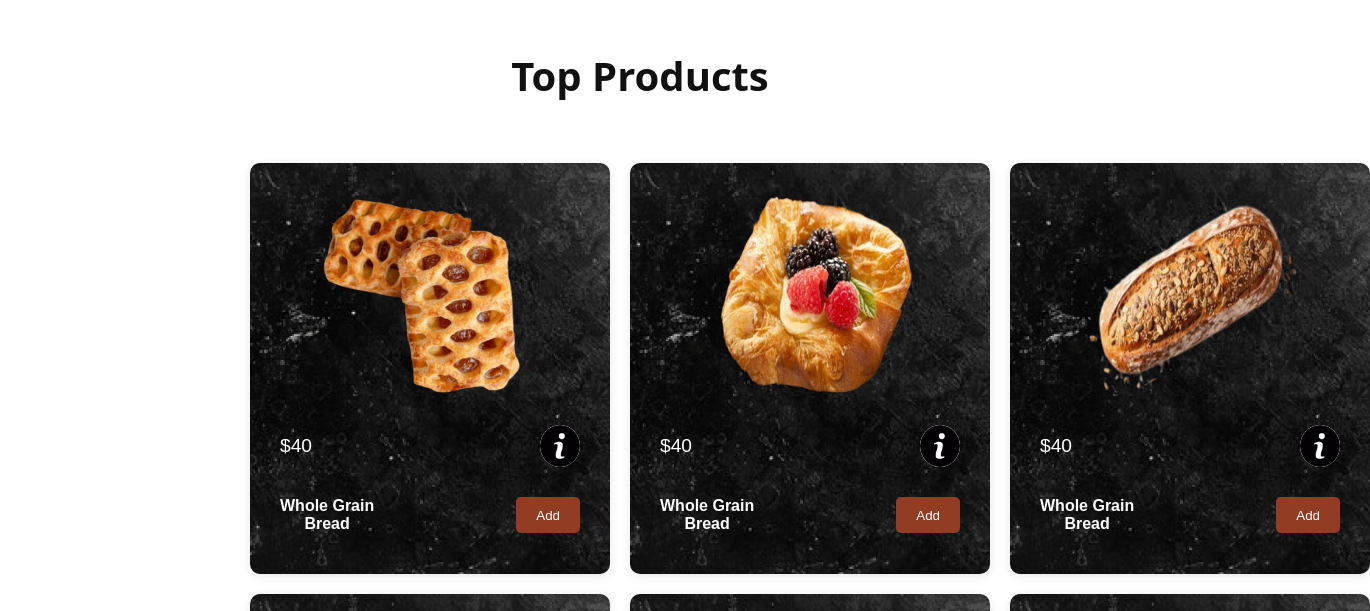
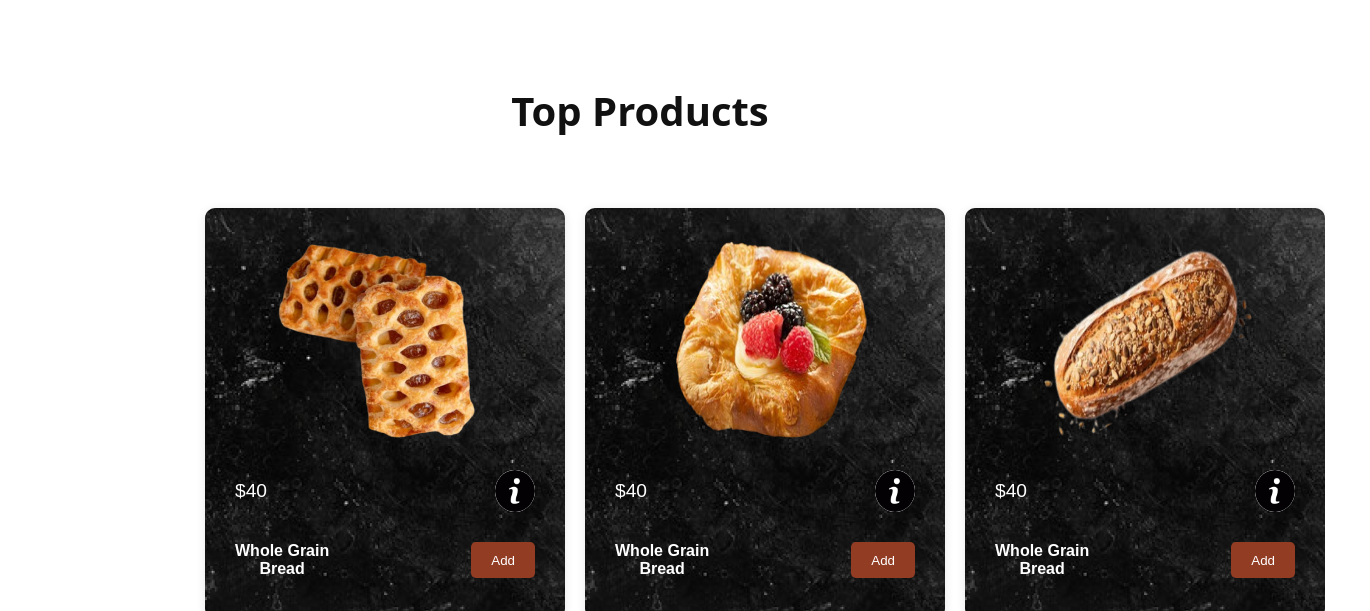
Before and after one commit to ichrakjaifra/cha-nes_de_restaurants, a plain HTML site: page home.html in a window 1280 px wide. Shown: the part 802-1413 px from the top of the page, 1370 px wide, since content can reach past the window. Drawn offline with nearby package versions, Linux system fonts and the light colour scheme; a web font is replaced by a local one.

Commit message:
update style

```diff
--- a/css/style.css
+++ b/css/style.css
@@ -107,7 +107,8 @@ section{
 }
 /**********/
 .products {
-  padding: 50px;
+  padding: 5px;
+  margin-top: 80px;
  /* text-align: center; */
 }
 
@@ -119,11 +120,7 @@ section{
   color: #111111;
 }
 
-.product-grid {
-  display: grid;
-  grid-template-columns: repeat(3, 1fr);
-  gap: 20px;
-}
+
 
 .product-card {
   background-image: url("../img/Rectangle 69.png");
@@ -234,7 +231,8 @@ section{
 /***********/
 .explore-more {
   text-align: center;
-  padding: 80px 0;
+  padding: 5px 0;
+  margin-top: 60px;
 }
 
 .explore-more h1 {
@@ -282,8 +280,7 @@ section{
   gap: 20px;
   width:100%;
   /*padding: 0 50px;*/
-  padding: 200px;
-  padding-top: 40px;
+  padding: 50px 200px;
 }
 
 .product img {
```
